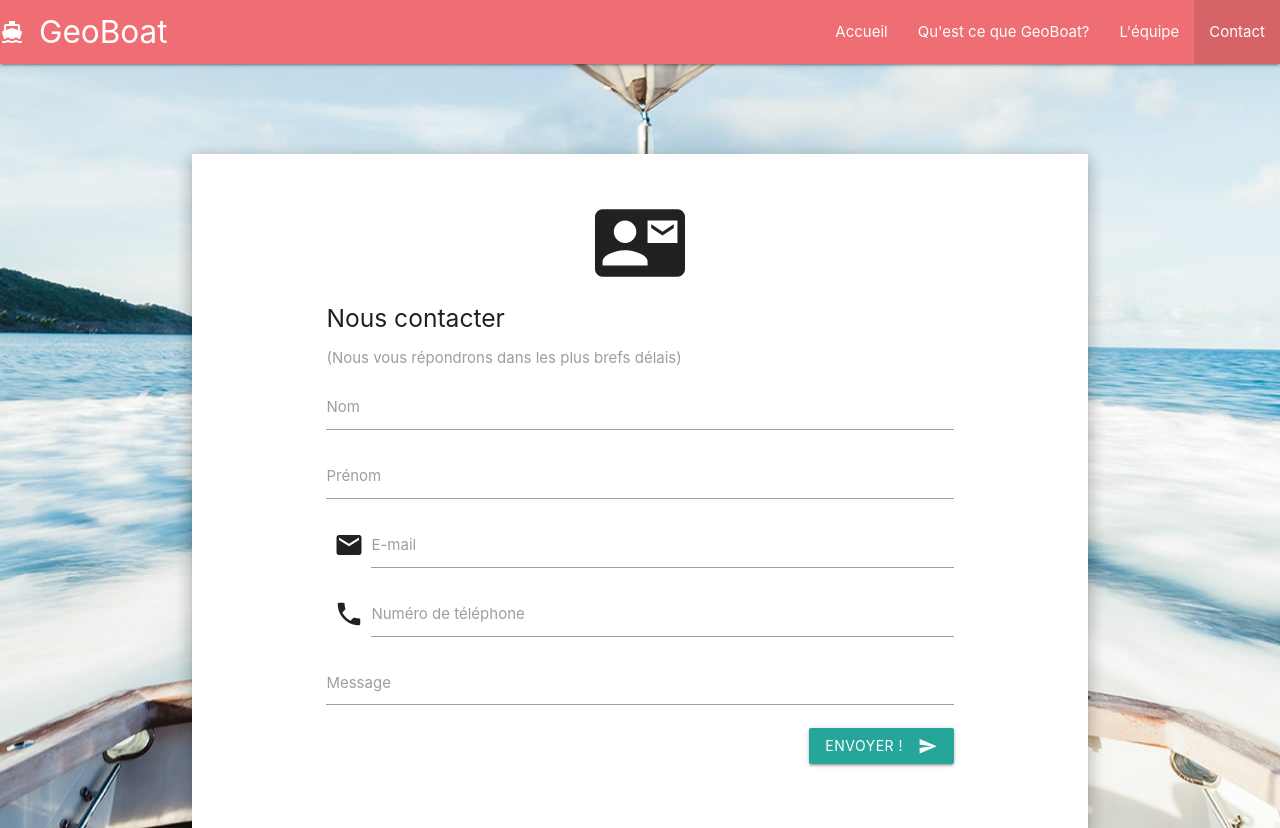
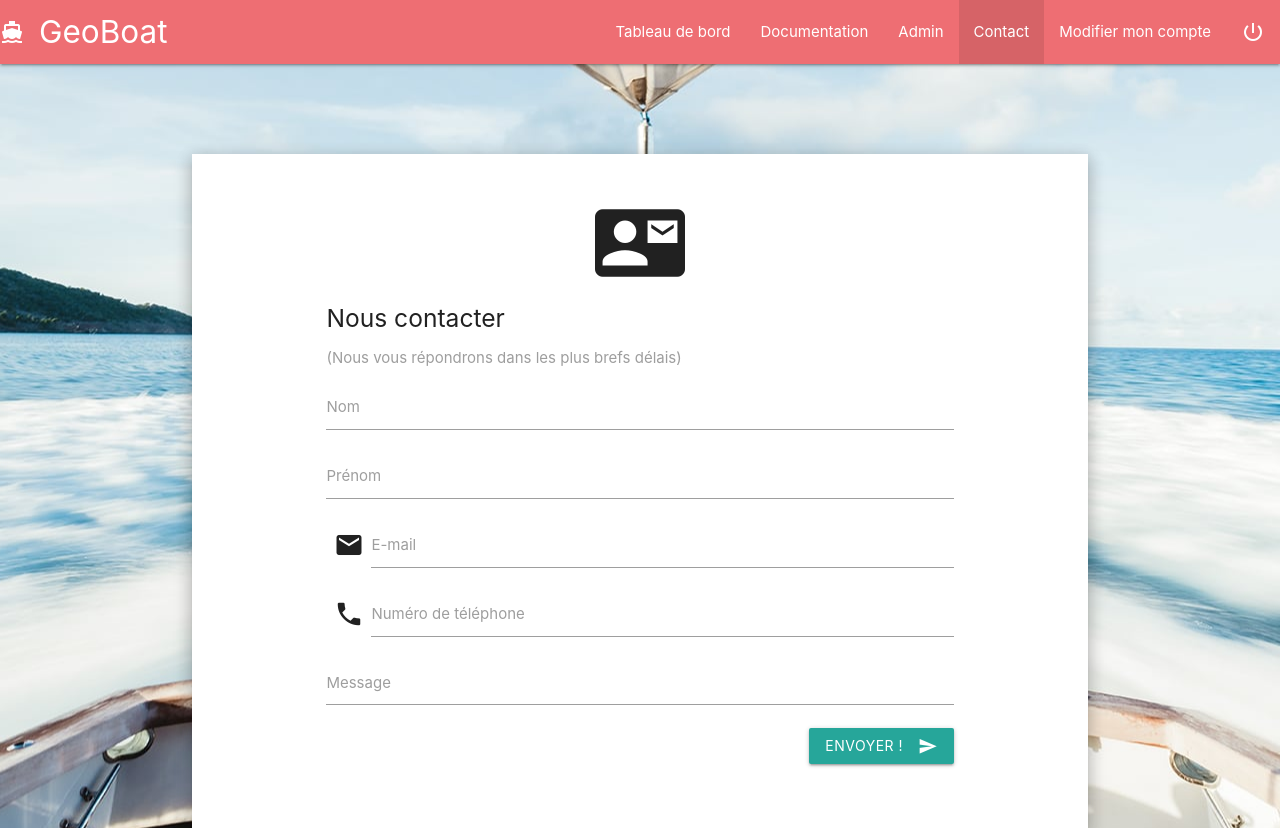
Before and after one commit to mfresi/ProjetGPS, a PHP site: page /contact.php in a window 1280 px wide. Shown: the top 828 px of the page. Run offline with PHP 8.4, Linux system fonts and the light colour scheme; a user stored in the database is signed in.

Commit message:
ajustements

```diff
--- a/admin.php
+++ b/admin.php
@@ -19,7 +19,7 @@ if(isset($_POST['submitModifier'])){
 <body style="background-image: url('images/background.jpg');background-attachment: fixed;background-position: center center;">
     <nav>
         <div class="nav-wrapper">
-            <a href="" class="brand-logo"><i class="material-icons">directions_boat</i>GeoBoat</a>
+            <a href="tableau_de_bord.php" class="brand-logo"><i class="material-icons">directions_boat</i>GeoBoat</a>
             <ul id="nav-mobile" class="right">
             <?php if(isset($_SESSION['logged']) && $_SESSION['logged'] == true && $_SESSION['droits'] == "ADMIN"){ ?>
                 <li><a href="tableau_de_bord.php">Tableau de bord</a></li>
--- a/contact.php
+++ b/contact.php
@@ -1,5 +1,5 @@
 <?php
-
+session_start();
 include ("class_contact.php");
 if(isset($_POST['submitMail'])){
     $mail = new Contact($_POST['email'], $_POST['prenom'], $_POST['nom'], $_POST['tel'], $_POST['message']);
@@ -18,12 +18,32 @@ if(isset($_POST['submitMail'])){
     <body style="background-image: url('images/background.jpg');background-attachment: fixed;background-position: center center;">
         <nav>
             <div class="nav-wrapper">
-                <a href="index.php" class="brand-logo"><i class="material-icons">directions_boat</i>GeoBoat</a>
+                <?php if(isset($_SESSION['logged']) && $_SESSION['logged'] == true){
+                    echo "<a href='tableau_de_bord.php' class='brand-logo'><i class='material-icons'>directions_boat</i>GeoBoat</a>";
+                 }
+                 else{
+                     echo "<a href='index.php' class='brand-logo'><i class='material-icons'>directions_boat</i>GeoBoat</a>";
+                 } ?>
                 <ul id="nav-mobile" class="right">
-                <li><a href="index.php">Accueil</a></li>
-                <li><a href="presentation.php">Qu'est ce que GeoBoat?</a></li>
-                <li><a href="ekip.php">L'équipe</a></li>
-                <li class="active"><a href="">Contact</a></li>
+                <?php if(isset($_SESSION['logged']) && $_SESSION['logged'] == true){ ?>
+                    <li><a href="tableau_de_bord.php">Tableau de bord</a></li>
+                    <li><a href="">Documentation</a></li>
+                    <?php
+                        if($_SESSION['droits'] == "ADMIN"){
+                            echo "<li><a href='admin.php'>Admin</a></li>";
+                        }
+                    ?>
+                    <li class="active"><a href="contact.php">Contact</a></li>
+                    <li><a href="modifiercompte.php">Modifier mon compte</a></li>
+                    <li><a href="deconnexion.php"><i class="material-icons">power_settings_new</i></a></li>
+                    <?php } else{
+                        ?>
+                        <li><a href="index.php">Accueil</a></li>
+                        <li><a href="presentation.php">Qu'est ce que GeoBoat?</a></li>
+                        <li><a href="ekip.php">L'équipe</a></li>
+                        <li class="active"><a href="contact.php">Contact</a></li>
+                        <?php
+                    } ?>
                 </ul>
             </div>
         </nav>
```
